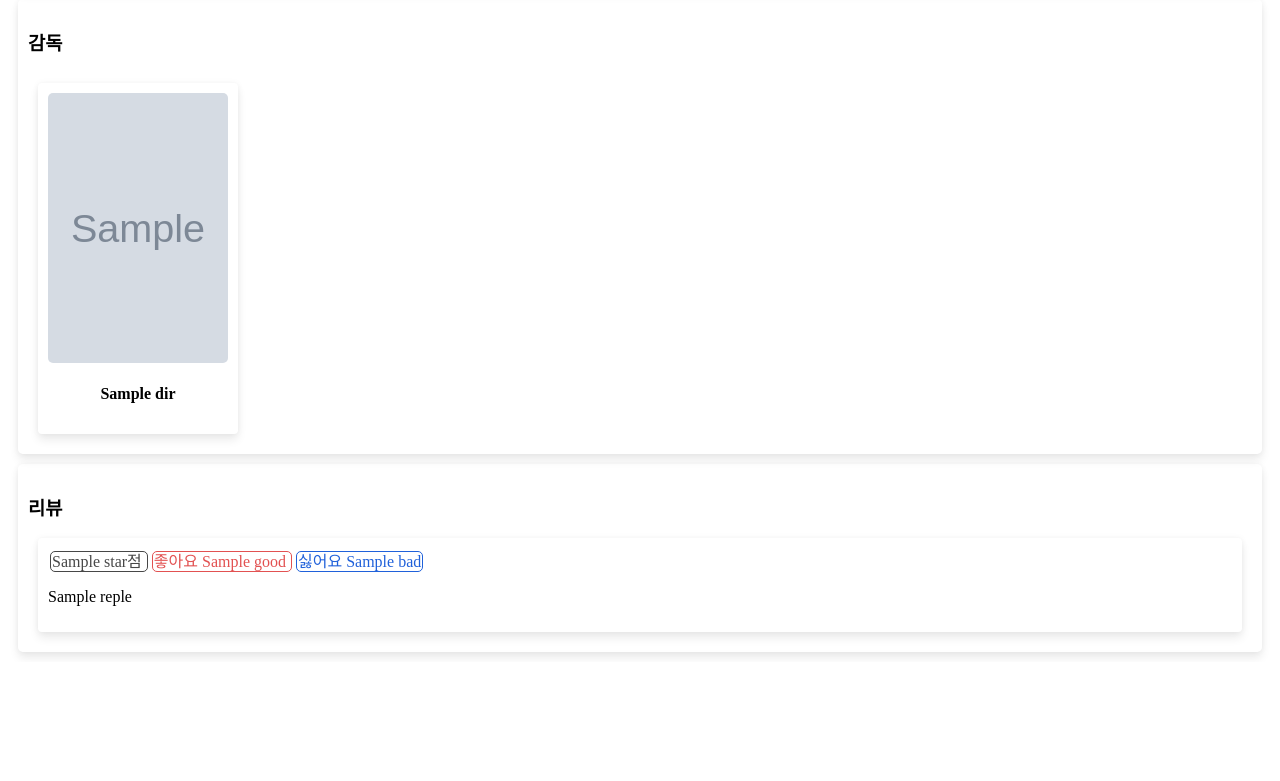
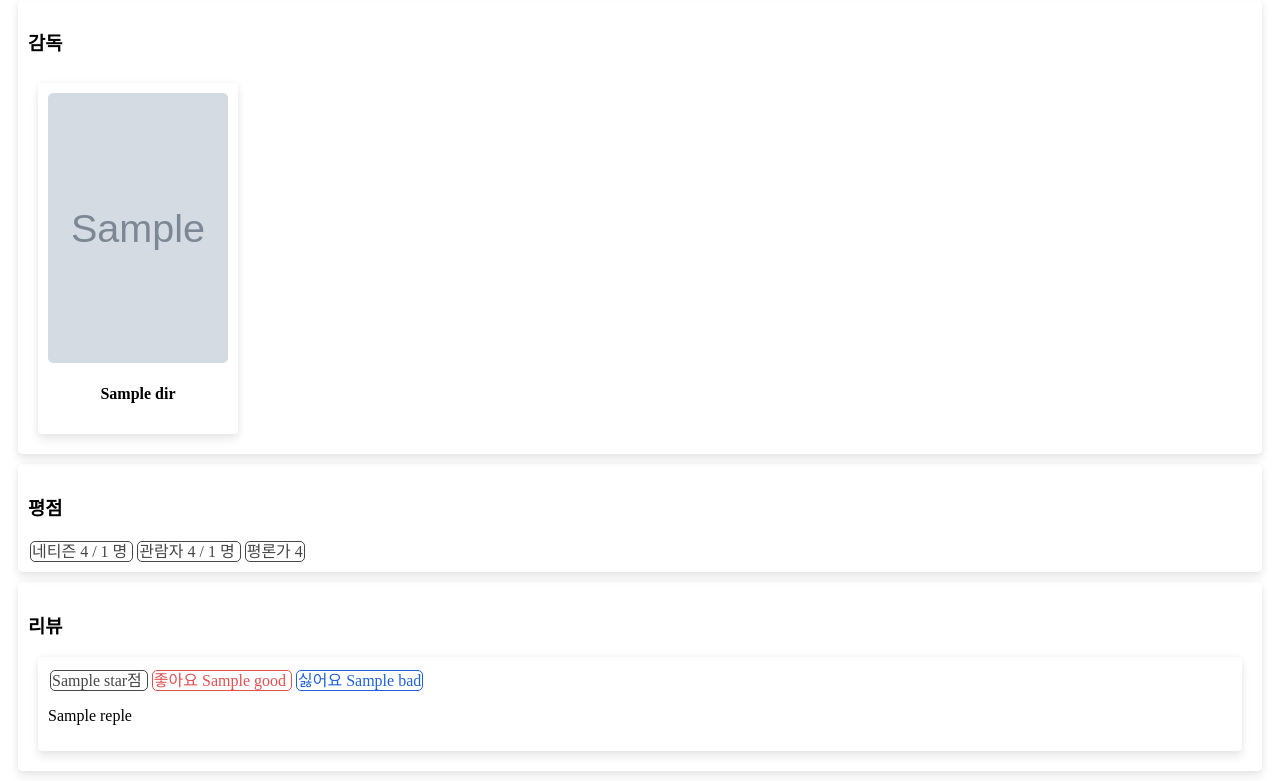
Before and after one commit to kazakan/database_final_project, a Flask app: template web/flaskr/templates/detail.html in a window 1280 px wide. Shown: the part 957-1738 px from the top of the page. Before the commit the page ends 1614 px from the top, so only its background shows below. Run offline with Flask 2, Linux system fonts and the light colour scheme; the template is opened without the code that fills it: most values are stand-ins (such as "Sample title", 1, 10 or a date in 2020); grey boxes marked "Sample" are stand-in pictures.

Commit message:
feat : add rating to detail page

```diff
--- a/web/flaskr/templates/detail.html
+++ b/web/flaskr/templates/detail.html
@@ -154,6 +154,34 @@
     </div>
     {% endif %}
 
+    {% if movie.netizen_rating is not none
+        or movie.commentor_rating is not none
+        or movie.watched_rating is not none and movie.watched_rating != 0 %}
+    <div class="card_static">
+        <h3>
+            평점
+        </h3>
+        {% if movie.netizen_rating is not none %}
+        <span class="normal">
+            네티즌 {{ movie.netizen_rating }} / {{ movie.netizen_rating_num }} 명
+        </span>
+        {% endif %}
+
+        {% if movie.watched_rating is not none and movie.watched_rating != 0 %}
+        <span class="normal">
+            관람자 {{ movie.watched_rating }} / {{ movie.watched_rating_num }} 명
+        </span>
+        {% endif %}
+
+        {% if movie.commentor_rating is not none %}
+        <span class="normal">
+            평론가 {{ movie.commentor_rating }}
+        </span>
+        {% endif %}
+    </div>
+
+    {% endif %}
+
     {% if replies | length > 0 %}
     <div class="card_static">
     <h3>리뷰</h3>
```
